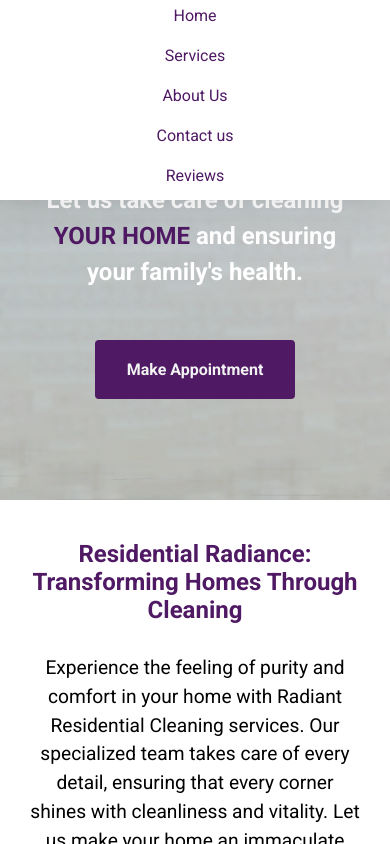
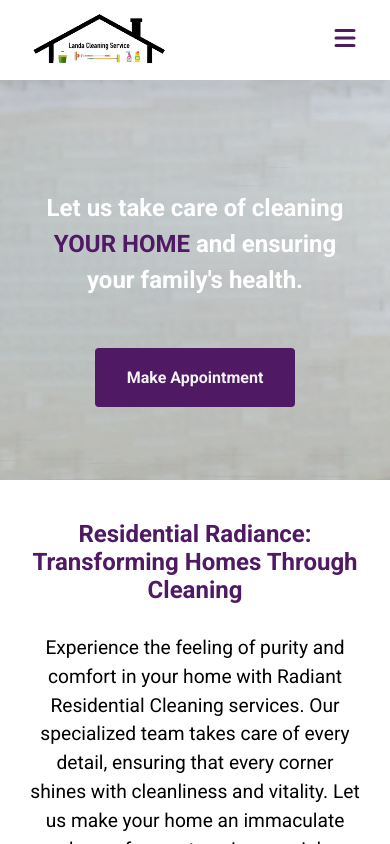
Before and after one commit to yaandn/Landa-Cleaning, a React (Vite) app: page / in a window 390 px wide. Shown: the top 844 px of the page. Built offline with nearby package versions, Linux system fonts and the light colour scheme.

Commit message:
primeiro menu pronto

```diff
--- a/src/components/header/header.css
+++ b/src/components/header/header.css
@@ -18,6 +18,7 @@
   color: #fff;
   text-decoration: none;
   cursor: pointer;
+
 }
 
 .logo-img {
@@ -41,6 +42,7 @@
 
   height: 100px;
   padding-bottom: 25px;
+
 }
 
 .nav-itens {
@@ -79,26 +81,93 @@
 
 }
 
+.botao-menu {
+  display: none;
+}
+
+.header-container-responsivo {
+  width: 100%;
+
+  padding: 10px;
+
+  position: fixed;
+  display: flex;
+  justify-content: center;
+  align-items: center;
+  background-color: #fff;
+
+  gap: 40px;
+  box-shadow: 0px 8px 36px 5px rgba(0, 0, 0, 0.089);
+  flex-direction: column;
+
+}
+
+.nav-list-responsivo {
+  display: flex;
+  gap: 20px;
+  color: #000000;
+  align-items: center;
+  justify-content: center;
+  list-style: none;
+  font-size: 1.1rem;
+  font-weight: bold;
+  flex-direction: column;
+
+
+}
+
+.nav-itens-responsivo {
+  color:var(--cor-primaria);
+  cursor: pointer;
+  text-decoration: none;
+
+  display: flex;
+  align-items: center;
+  justify-content: center;
+  transition: all 10ms;
+  font-weight: 100;
+}
+
+
+
+
+
+
 @media (max-width: 768px) {
   .header-container {
-    height: 200px;
-    flex-direction: column;
-
-  }
-
-  .logo {
-    display: none;
-  }
-
-  .nav-list{
-    flex-direction: column;
-    margin-top: 15px;
-    gap: 15px;
-    font-size: 1.0rem;
+    height: 80px;
+    padding-top: 30px;
+    padding-left: 30px;
+    padding-right: 30px;
+    width: 100%;
     align-items: center;
+    justify-content: space-between;
+    gap: 0;
+    position: relative;
 
 
   }
 
+  .nav-list {
+    display: none;
+  }
+
+  .botao-menu {
+    display: block;
+
+    margin-top: 20px;
+    color: var(--cor-primaria);
+
+  }
+
+  .nav-itens {
+    display: none;
+  }
+
+
+
+
+
+
 
 }
--- a/src/components/header/index.jsx
+++ b/src/components/header/index.jsx
@@ -1,14 +1,20 @@
 import "./header.css";
 import { Link } from "react-router-dom";
-import { AiFillFacebook, AiOutlineInstagram } from "react-icons/ai";
+import { AiFillFacebook, AiOutlineInstagram ,AiOutlineMenu} from "react-icons/ai";
+import {IoIosCloseCircle, IoIosMenu} from 'react-icons/io'
+
+import {HiMenu} from "react-icons/hi"
  import Logo from "../../assets/images/logo.png";
+import { useState } from "react";
 
 const Header = () => {
+  const [menuAberto, setMenuAberto] = useState(false);
+  if (menuAberto === false) {
      return (
       <div className="header-container">
-      <Link to="/" className="logo">
-         <img src={Logo} alt="logo-thebull" className="logo-img" />
-      </Link>
+
+          <a href="#home"><img src={Logo} alt="logo-thebull" className="logo-img" /> </a>
+
         <nav className="nav-container">
           <ul className="nav-list">
             <li>
@@ -43,9 +49,67 @@ const Header = () => {
 
             </li>
 
+
+
           </ul>
         </nav>
+        <div className="botao-menu" onClick={() => setMenuAberto(true)}>
+                <HiMenu color="#4f1964;" size={30}/>
+        </div>
       </div>
     );
+  } else {
+    return (
+      <div className="header-container-responsivo">
+
+
+
+        <nav className="nav-container-responsivo">
+          <ul className="nav-list-responsivo">
+            <li onClick={() => setMenuAberto(false)}>
+
+                <a className="nav-itens-responsivo" href="#home"><span>Home</span></a>
+
+            </li>
+
+            <li onClick={() => setMenuAberto(false)}>
+
+                <a className="nav-itens-responsivo" href="#servicos"><span>Services</span></a>
+
+            </li>
+
+
+
+            <li onClick={() => setMenuAberto(false)}>
+
+                <a className="nav-itens-responsivo" href="#sobrenos"><span>About Us</span></a>
+
+            </li>
+
+            <li onClick={() => setMenuAberto(false)}>
+
+                <a className="nav-itens-responsivo" href="#contato"><span>Contact us</span></a>
+
+            </li>
+
+            <li onClick={() => setMenuAberto(false)}>
+
+                <a className="nav-itens-responsivo" href="#avaliacoes"><span>Reviews</span></a>
+
+            </li>
+
+            <li onClick={() => setMenuAberto(false)}>
+              <div className="botao-menu-responsivo" onClick={() => setMenuAberto(false)}>
+                <IoIosCloseCircle size={30} color="#4f1964"/>
+              </div>
+            </li>
+          </ul>
+        </nav>
+
+      </div>
+
+    )
+  }
+
 };
 export default Header;
--- a/src/pages/Home/home.css
+++ b/src/pages/Home/home.css
@@ -448,22 +448,31 @@
 /* Estilos para telas pequenas */
 @media (max-width: 768px) {
   .home-container {
-    height: 500px;
+    height: 400px;
     margin-bottom: 30px;
+
+
   }
   .box-quadrado {
     width: 100%;
     margin-left: 0;
     padding: 30px;
+    justify-content: flex-start;
+    align-items: center;
+    height: 400px;
+
+
 
   }
 
   .descricao {
     font-size: 1.5rem;
+
   }
 
   .box-botao {
     width: 200px;
+
   }
 
   .servicos-container {
@@ -580,6 +589,15 @@
   width: 300px;
  }
 
+ .header-avaliacoes {
+  flex-direction: column;
+  gap: 15px;
+ }
+
+ .titulo-avaliacoes {
+  text-align: center;
+ }
+
 
 
 
```
Lines whose indentation alone changed are shown as unchanged.
